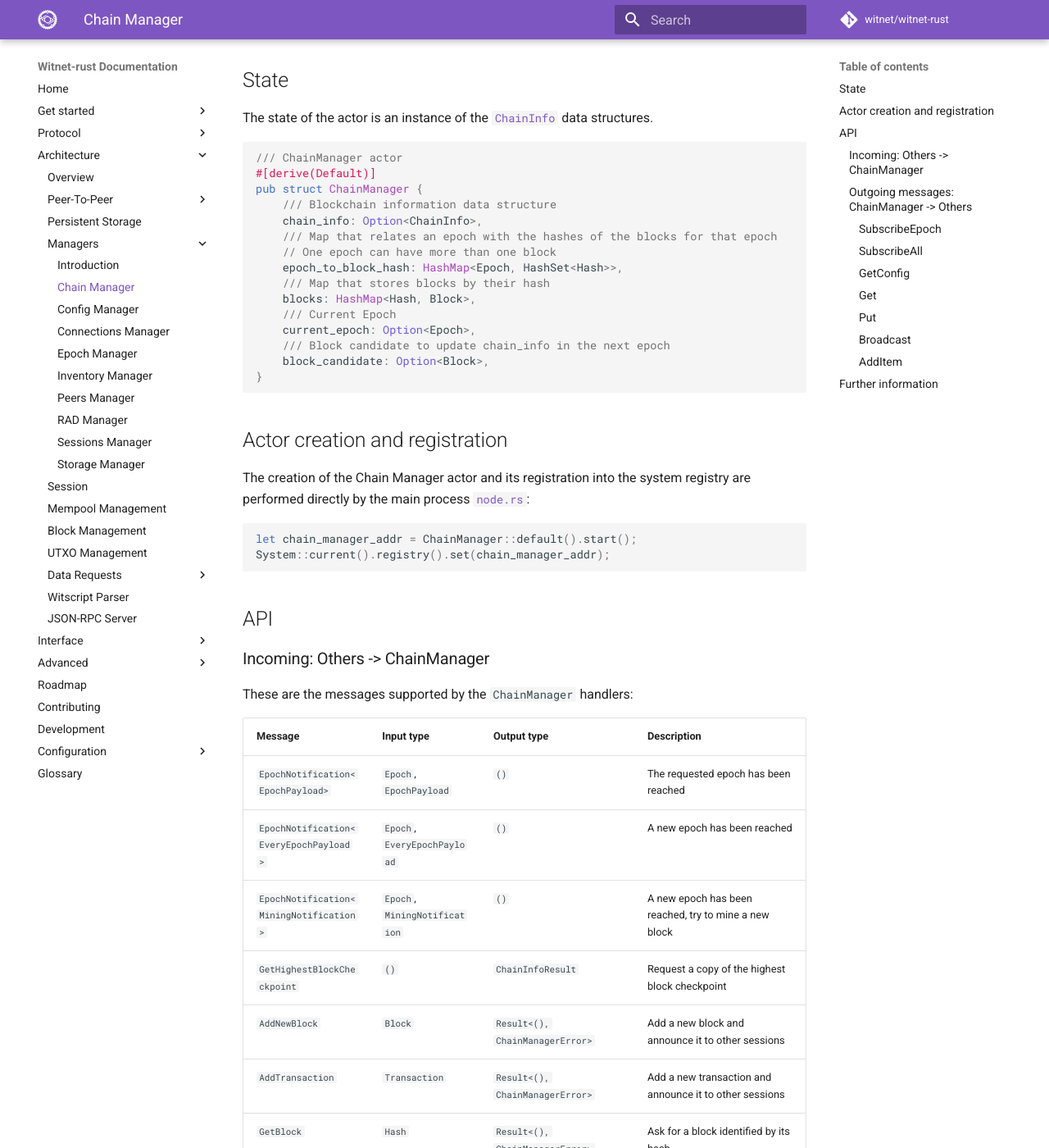
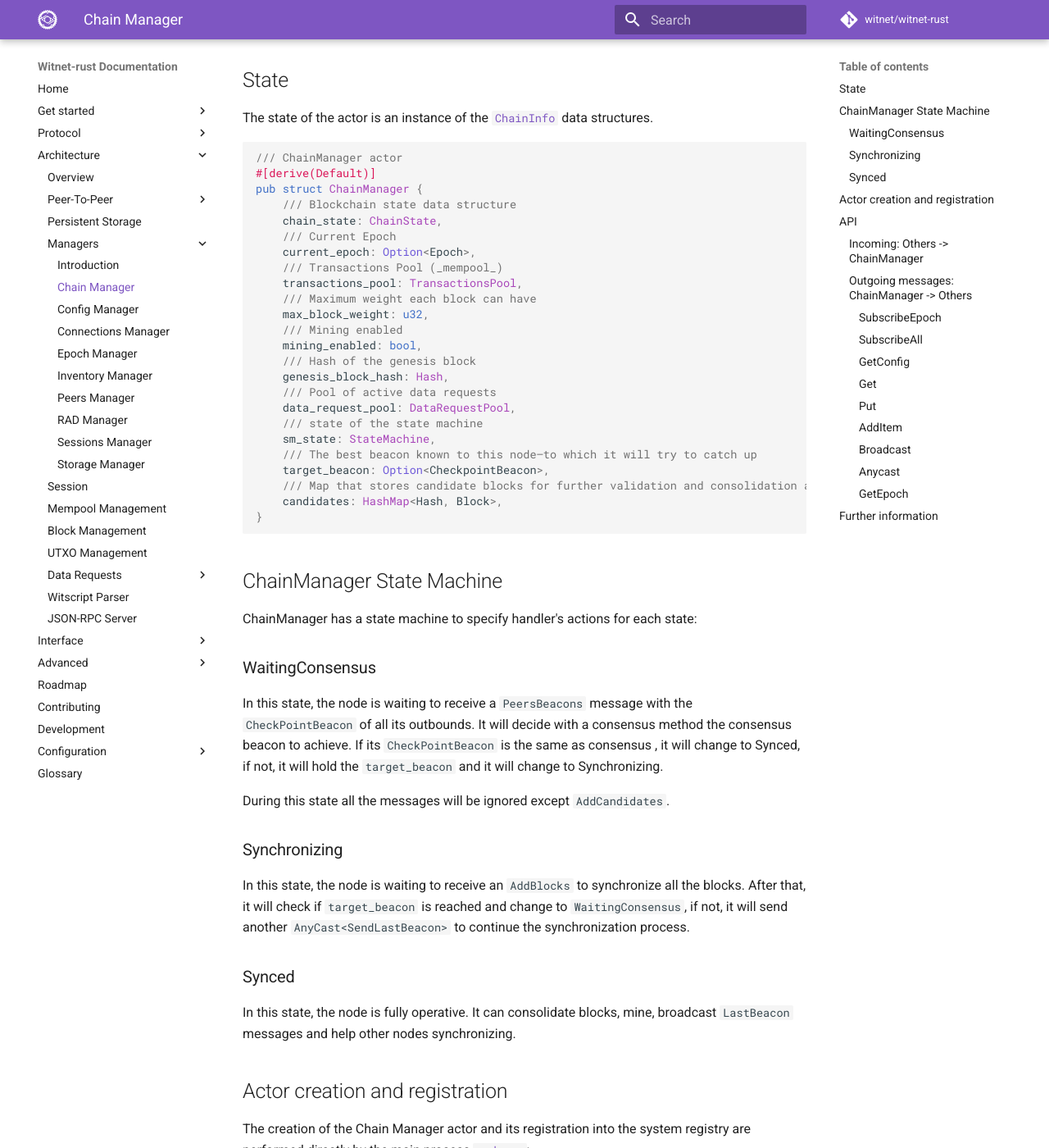
Before and after one commit to witnet/witnet-rust, an MkDocs documentation site: the page built from docs/architecture/managers/chain-manager.md, in a window 1280 px wide and 1400 px high, scrolled down 1107 px. Shown: the whole window at 82% size. Built offline with MkDocs 1.6.1 and Material for MkDocs 9.7.7, drawn with Linux system fonts in a browser that asks for light colours; comment, search, counter and statistics services are not loaded; some of the changed text lies outside the part shown.

Commit message:
doc(node): update ChainManager docs

````diff
--- a/docs/architecture/managers/chain-manager.md
+++ b/docs/architecture/managers/chain-manager.md
@@ -39,19 +39,54 @@ The state of the actor is an instance of the [`ChainInfo`][chain] data structure
 /// ChainManager actor
 #[derive(Default)]
 pub struct ChainManager {
-    /// Blockchain information data structure
-    chain_info: Option<ChainInfo>,
-    /// Map that relates an epoch with the hashes of the blocks for that epoch
-    // One epoch can have more than one block
-    epoch_to_block_hash: HashMap<Epoch, HashSet<Hash>>,
-    /// Map that stores blocks by their hash
-    blocks: HashMap<Hash, Block>,
+    /// Blockchain state data structure
+    chain_state: ChainState,
     /// Current Epoch
     current_epoch: Option<Epoch>,
-    /// Block candidate to update chain_info in the next epoch
-    block_candidate: Option<Block>,
+    /// Transactions Pool (_mempool_)
+    transactions_pool: TransactionsPool,
+    /// Maximum weight each block can have
+    max_block_weight: u32,
+    /// Mining enabled
+    mining_enabled: bool,
+    /// Hash of the genesis block
+    genesis_block_hash: Hash,
+    /// Pool of active data requests
+    data_request_pool: DataRequestPool,
+    /// state of the state machine
+    sm_state: StateMachine,
+    /// The best beacon known to this node—to which it will try to catch up
+    target_beacon: Option<CheckpointBeacon>,
+    /// Map that stores candidate blocks for further validation and consolidation as tip of the blockchain
+    candidates: HashMap<Hash, Block>,
 }
 ```
+
+## ChainManager State Machine
+
+ChainManager has a state machine to specify handler's actions for each state:
+
+### WaitingConsensus
+
+In this state, the node is waiting to receive a `PeersBeacons` message with the
+`CheckPointBeacon` of all its outbounds. It will decide with a consensus method
+the consensus beacon to achieve. If its `CheckPointBeacon` is the same as consensus
+, it will change to Synced, if not, it will hold the `target_beacon` and it will change
+to Synchronizing.
+
+During this state all the messages will be ignored except `AddCandidates`.
+
+### Synchronizing
+
+In this state, the node is waiting to receive an `AddBlocks` to synchronize all the
+blocks. After that, it will check if `target_beacon` is reached and change to `WaitingConsensus`,
+if not, it will send another `AnyCast<SendLastBeacon>` to continue the synchronization process.
+
+### Synced
+
+In this state, the node is fully operative. It can consolidate blocks, mine, broadcast `LastBeacon` messages
+and help other nodes synchronizing.
+
 
 ## Actor creation and registration
 
@@ -73,13 +108,12 @@ These are the messages supported by the `ChainManager` handlers:
 |-----------------------------------------|--------------------------------------|-----------------------------------------------------------|--------------------------------------------------------------------|
 | `EpochNotification<EpochPayload>`       | `Epoch`, `EpochPayload`              | `()`                                                      | The requested epoch has been reached                               |
 | `EpochNotification<EveryEpochPayload>`  | `Epoch`, `EveryEpochPayload`         | `()`                                                      | A new epoch has been reached                                       |
-| `EpochNotification<MiningNotification>` | `Epoch`, `MiningNotification`        | `()`                                                      | A new epoch has been reached, try to mine a new block              |
 | `GetHighestBlockCheckpoint`             | `()`                                 | `ChainInfoResult`                                         | Request a copy of the highest block checkpoint                     |
-| `AddNewBlock`                           | `Block`                              | `Result<(), ChainManagerError>`                           | Add a new block and announce it to other sessions                  |
+| `AddBlocks`                             | `Vec<Block>`                         | `()`                                                      | Add a vector of blocks to synchronization process                  |
+| `AddCandidates`                         | `Vec<Block>`                         | `()`                                                      | Add a vector of candidates to consolidate in chain later           |
 | `AddTransaction`                        | `Transaction`                        | `Result<(), ChainManagerError>`                           | Add a new transaction and announce it to other sessions            |
-| `GetBlock`                              | `Hash`                               | `Result<(), ChainManagerError>`                           | Ask for a block identified by its hash                             |
 | `GetBlocksEpochRange`                   | `(Bound<Epoch>, Bound<Epoch>)`       | `Result<Vec<(Epoch, InventoryEntry)>, ChainManagerError>` | Obtain a vector of epochs and block hashes using a range of epochs |
-| `DiscardExistingInventoryEntries`       | `Vec<InventoryEntries>`              | `InventoryEntriesResult`                                  | Discard inventory entries that exist in the BlocksManager          |
+| `PeersBeacons`                          | `Vec<(SocketAddr, CheckpointBeacon)>`| `Result<Vec<SocketAddr>, ()>`                             | Obtain a vector of `CheckPointBeacon` to decide a consensus block  |
 
 Where `ChainInfoResult` is just:
 
@@ -127,17 +161,17 @@ fn handle(&mut self, msg: EpochNotification<EpochPayload>, _ctx: &mut Context<Se
 
 These are the messages sent by the Chain Manager:
 
-| Message                    | Destination         | Input type                                  | Output type                         | Description                                    |
-| -------------------------- | ------------------- | ------------------------------------------- | ----------------------------------- | ---------------------------------------------- |
-| `SubscribeEpoch`           | `EpochManager`      | `Epoch`, `Addr<ChainManager>, EpochPayload` | `()`                                | Subscribe to a particular epoch                |
-| `SubscribeAll`             | `EpochManager`      | `Addr<ChainManager>, EveryEpochPayload`     | `()`                                | Subscribe to all epochs                        |
-| `GetConfig`                | `ConfigManager`     | `()`                                        | `Result<Config, io::Error>`         | Request the configuration                      |
-| `Get`                      | `StorageManager`    | `&'static [u8]`                             | `StorageResult<Option<T>>`          | Wrapper to Storage `get()` method              |
-| `Put`                      | `StorageManager`    | `&'static [u8]`, `Vec<u8>`                  | `StorageResult<()>`                 | Wrapper to Storage `put()` method              |
-| `Broadcast<AnnounceItems>` | `SessionsManager`   | `Vec<InventoryEntry>`                       | `()`                                | Announce new inventory entries to the sessions |
-| `AddItem`                  | `InventoryManager`  | `InventoryItem`                             | `Result<(), InventoryManagerError>` | Persist the `best_candidate.block`             |
-| `Broadcast<SendBlock>`     | `SessionsManager`   | `Block`                                     | `()`                                | Send a new block to the sessions               |
-| `Anycast<RequestBlock>`    | `SessionsManager`   | `InventoryEntry`                            | `()`                                | Request a lost block to a random session       |
+| Message                        | Destination         | Input type                                  | Output type                         | Description                                    |
+| ------------------------------ | ------------------- | ------------------------------------------- | ----------------------------------- | ---------------------------------------------- |
+| `SubscribeEpoch`               | `EpochManager`      | `Epoch`, `Addr<ChainManager>, EpochPayload` | `()`                                | Subscribe to a particular epoch                |
+| `SubscribeAll`                 | `EpochManager`      | `Addr<ChainManager>, EveryEpochPayload`     | `()`                                | Subscribe to all epochs                        |
+| `GetConfig`                    | `ConfigManager`     | `()`                                        | `Result<Config, io::Error>`         | Request the configuration                      |
+| `Get`                          | `StorageManager`    | `&'static [u8]`                             | `StorageResult<Option<T>>`          | Wrapper to Storage `get()` method              |
+| `Put`                          | `StorageManager`    | `&'static [u8]`, `Vec<u8>`                  | `StorageResult<()>`                 | Wrapper to Storage `put()` method              |
+| `AddItem`                      | `InventoryManager`  | `InventoryItem`                             | `Result<(), InventoryManagerError>` | Persist the `best_candidate.block`             |
+| `Broadcast<SendInventoryItem>` | `SessionsManager`   | `InventoryItem`                             | `()`                                | Send a InventoryItem to all the sessions       |
+| `Anycast<SendLastBeacon>`      | `SessionsManager`   | `CheckpointBeacon`                          | `()`                                | Send a LastBeacon to a random session          |
+| `GetEpoch`                     | `EpochManager`      | `()`                                        | `EpochResult<Epoch>`                | Get the current epoch                          |
 
 #### SubscribeEpoch
 
@@ -180,15 +214,25 @@ This message is sent to the [`StorageManager`][storage_manager] actor to persist
 
 The return value is used to check if the storage process has been successful.
 
-#### Broadcast<AnnounceItems>
-
-This message is sent to the [`SessionsManager`][sessions_manager] actor which will
-broadcast a `AnnounceItems` message to the open outbound sessions.
-
 #### AddItem
 
 This message is sent to the [`InventoryManager`][inventory_manager] actor as a `InventoryItem`
 to persist the `block_candidate` state.
+
+#### Broadcast<SendInventoryItem>
+
+This message is sent to the [`SessionsManager`][sessions_manager] actor which will
+broadcast a `SendInventoryItem` message to the open sessions.
+
+#### Anycast<SendLastBeacon>
+
+This message is sent to the [`SessionsManager`][sessions_manager] actor which will
+send a `SendLastBeacon` message to a random open outbound sessions.
+
+#### GetEpoch
+
+This message is sent to the [`EpochManager`][epoch_manager] actor which will provide
+the current epoch.
 
 ## Further information
 
````
Also changed, not shown: other parts of docs/architecture/managers/chain-manager.md (+1 -1 lines).
